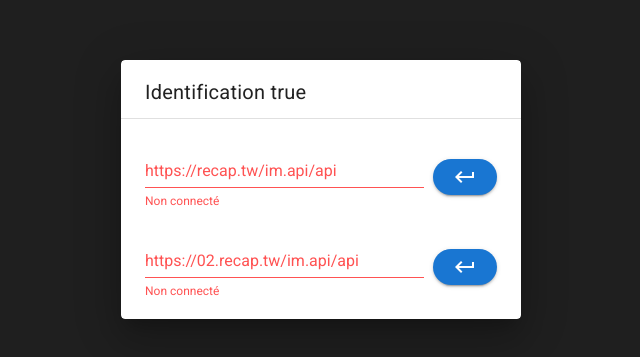
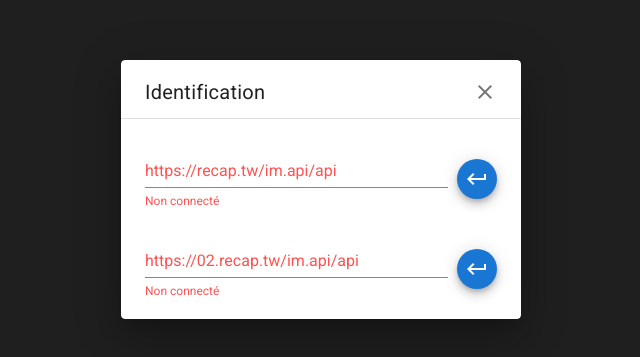
Before and after one commit to davidmars/recap.instancesManager.UI, a Vue app: page / in a window 1280 px wide. Shown: the part 211-568 px from the top of the page, without its empty margins (319-959 px from the left). Built offline with nearby package versions, Linux system fonts and the light colour scheme.

Commit message:
login / logout

```diff
--- a/src/App.vue
+++ b/src/App.vue
@@ -52,13 +52,35 @@
               :footer-props="{
                 'items-per-page-options': [50,100,200,500]
               }"
-              dense
           >
             <!-- TOP ----------------------------------- -->
             <template v-slot:top>
-              <div class="d-flex align-center pa-5">
-                Instances
-                <span class="ml-2 grey--text">({{$db.instances.length}})</span>
+
+
+
+              <div class="d-flex align-center pa-5 pl-0">
+
+                <v-list dense shaped max-width="250" >
+                  <v-list-item link @click="$manager._displayLogin=true;">
+                    <v-list-item-content>
+                      <v-list-item-title class="text-h6">
+                        Serveurs
+                        <span class="ml-2 grey--text">({{$db.apisConnected.length}}/{{$db.apis.length}})</span>
+                      </v-list-item-title>
+                      <v-list-item-subtitle>
+                        Instances
+                        <span class="ml-2 grey--text">({{$db.instances.length}})</span>
+                      </v-list-item-subtitle>
+                    </v-list-item-content>
+
+                    <v-list-item-action>
+                      <v-icon>mdi-menu-down</v-icon>
+                    </v-list-item-action>
+                  </v-list-item>
+                </v-list>
+
+
+
                 <!-- refresh-->
                 <v-btn
                     fab class="mx-5" small
--- a/src/Db.js
+++ b/src/Db.js
@@ -30,6 +30,14 @@ export default class Db{
         this.masterVersion=null;
 
 
+    }
+
+    /**
+     * Les apis connectées
+     * @return {Api[]}
+     */
+    get apisConnected(){
+        return this.apis.filter(api=>api.loggedIn===true);
     }
 
     /**
--- a/src/Manager.js
+++ b/src/Manager.js
@@ -17,6 +17,8 @@ export default class Manager{
          */
        this.errors=[];
 
+       this._displayLogin=false;
+
     }
 
     /**
@@ -24,7 +26,7 @@ export default class Manager{
      * @return {boolean}
      */
     get displayLogin(){
-        return window.$db.allLoggedIn===false;
+        return window.$db.oneLoggedIn===false || this._displayLogin;
     }
 
     /**
--- a/src/login-dialog.vue
+++ b/src/login-dialog.vue
@@ -5,7 +5,9 @@
       max-width="400"
   >      <v-card>
     <v-card-title class="text-h6">
-      Identification {{$manager.displayLogin}}
+      Identification
+      <v-spacer/>
+      <v-icon @click="$manager._displayLogin=false;">mdi-close</v-icon>
     </v-card-title>
     <v-divider/>
     <v-card-text>
@@ -21,9 +23,17 @@
               :error-messages="api.loggedIn?null:'Non connecté'"
               type="password">
             <template v-slot:append-outer>
-              <v-btn rounded color="primary" type="submit">
-                <v-icon>mdi-keyboard-return</v-icon>
-              </v-btn>
+              <template v-if="api.loggedIn">
+                <v-btn rounded color="error" fab small @click="api.logout()">
+                  <v-icon>mdi-logout</v-icon>
+                </v-btn>
+              </template>
+              <template v-else>
+                <v-btn rounded color="primary" type="submit" fab small>
+                  <v-icon>mdi-keyboard-return</v-icon>
+                </v-btn>
+              </template>
+
             </template>
           </v-text-field>
     </v-form>
--- a/src/utils/Api.js
+++ b/src/utils/Api.js
@@ -102,6 +102,10 @@ export default class Api{
             }
         );
     }
+    logout(){
+        this.resetCleanPwd();
+        document.location.reload();
+    }
     getInstances(cb,cbError){
         this._call("get/instances",{
         },cb,cbError);
--- a/src/utils/EE09localStorage.js
+++ b/src/utils/EE09localStorage.js
@@ -8,7 +8,7 @@ export default class EE09localStorage{
      * @param prop
      */
     remove(prop){
-        localStorage.removeItem(prop);
+        localStorage.removeItem(`${this.prefix}_${prop}`);
     }
     /**
      * Renvoie un booleen
```
